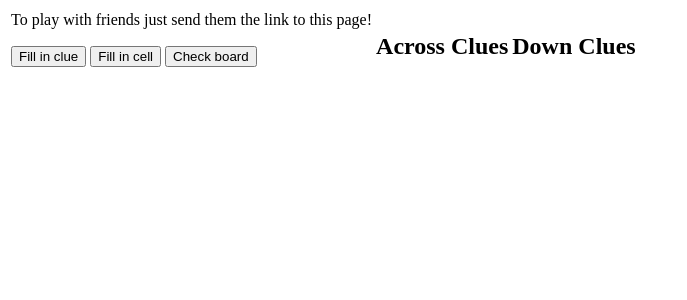
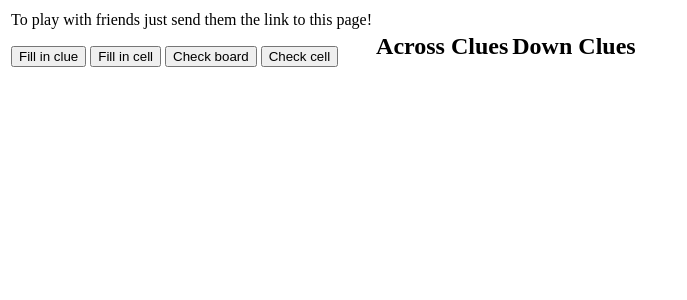
Before and after one commit to biggs0125/crossword_together, a Flask app: template templates/crosswords.html in a window 1280 px wide. Shown: the top 300 px of the page, without its empty margins (0-687 px from the left). Run offline with Flask 2, Linux system fonts and the light colour scheme; the template is opened without the code that fills it, so the values that code supplies are empty.

Commit message:
Added checks

```diff
--- a/static/crosswords.js
+++ b/static/crosswords.js
@@ -116,6 +116,7 @@ const setupExtraButtons = () => {
   $("#solve-clue-button").click(solveSelectedClue);
   $("#solve-cell-button").click(solveSelectedCell);
   $("#check-board-button").click(checkBoard);
+  $("#check-cell-button").click(checkSelectedCell);
 }
 
 const setup = () => {
@@ -289,10 +290,15 @@ const solveCell = (loc) => {
 };
 
 const solveSelectedCell = () => {
-  solveCell(selectedCell);
+  if (!validateCell(selectedCell)) {
+    solveCell(selectedCell);
+  }
 }
 
 const solveSelectedClue = () => {
+  if (selectedClue[1] < 0) {
+    return;
+  }
   const clue = getClue(selectedClue);
   clue.cells.forEach((loc) => {
     solveCell(loc);
@@ -485,7 +491,7 @@ const handleUpdates = (updates) => {
 
 const validateCell = (loc) => {
   const cell = getCell(loc);
-  if (cell === null) {
+  if (cell === null || cell === [-1, -1]) {
     return 2;
   }
   if (cell.filled) {
@@ -534,7 +540,9 @@ const checkCell = (loc) => {
 };
 
 const checkSelectedCell = () => {
-  checkCell(selectedCell);
+  if (!validateCell(selectedCell)) {
+    checkCell(selectedCell);
+  }
 };
 
 const checkBoard = () => {
--- a/templates/crosswords.html
+++ b/templates/crosswords.html
@@ -19,6 +19,7 @@
             <button id="solve-clue-button">Fill in clue</button>
             <button id="solve-cell-button">Fill in cell</button>
             <button id="check-board-button">Check board</button>
+            <button id="check-cell-button">Check cell</button>
           </div>
         </td>
 	<td class="clues-holder">
```
